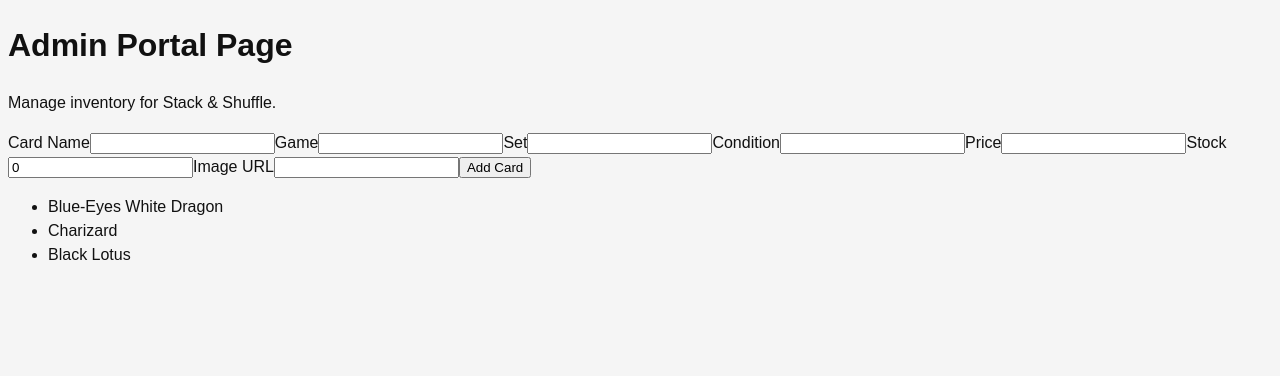
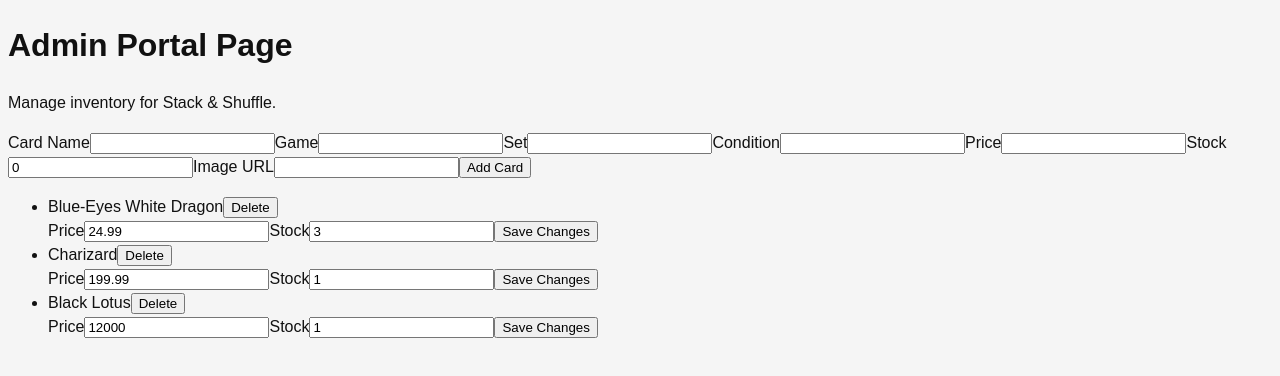
Before and after one commit to amacken3/tcg-card-showcase, a React (Vite) app: page /admin in a window 1280 px wide. Shown: the top 376 px of the page. Built offline with nearby package versions, Linux system fonts and the light colour scheme; data requests are answered from the project's data file.

Commit message:
add edit form to admin inventory items

```diff
--- a/src/components/CardInventoryList.jsx
+++ b/src/components/CardInventoryList.jsx
@@ -1,10 +1,17 @@
 import CardItem from "./CardItem";
 
-function CardInventoryList({ cards }) {
+function CardInventoryList({ cards = [], onDelete, showDeleteButton = false, updateCard, showEditForm = false }) {
     return (
         <ul>
             {cards.map((card) => (
-                <CardItem key={card.id} card={card} />
+                <CardItem
+                    key={card.id}
+                    card={card}
+                    onDelete={onDelete}
+                    showDeleteButton={showDeleteButton}
+                    updateCard={updateCard}
+                    showEditForm={showEditForm}
+                />
             ))}
         </ul>
     )
--- a/src/components/CardItem.jsx
+++ b/src/components/CardItem.jsx
@@ -1,10 +1,15 @@
-function CardItem({ card, onDelete, showDeleteButton = false }) {
+import EditCardForm from "./EditCardForm";
+
+function CardItem({ card, onDelete, showDeleteButton = false, updateCard, showEditForm = false }) {
   return (
     <li>
       {card.name}
       {showDeleteButton && (
         <button onClick={() => onDelete(card.id)}>Delete</button>
       )}
+      {showEditForm && (
+        <EditCardForm card={card} updateCard={updateCard} />
+      )}
     </li>
   );
 }
--- a/src/components/EditCardForm.jsx
+++ b/src/components/EditCardForm.jsx
@@ -0,0 +1,39 @@
+import React, { useState } from "react";
+
+function EditCardForm({ card, updateCard }) {
+  const [price, setPrice] = useState(String(card.price));
+  const [stock, setStock] = useState(card.stock);
+
+  function handleSubmit(e) {
+    e.preventDefault();
+
+    updateCard(card.id, {
+      price,
+      stock,
+    });
+  }
+
+  return (
+    <form onSubmit={handleSubmit}>
+      <label htmlFor="price">Price</label>
+      <input
+        id="price"
+        type="text"
+        value={price}
+        onChange={(e) => setPrice(e.target.value)}
+      />
+
+      <label htmlFor="stock">Stock</label>
+      <input
+        id="stock"
+        type="number"
+        value={stock}
+        onChange={(e) => setStock(Number(e.target.value))}
+      />
+
+      <button type="submit">Save Changes</button>
+    </form>
+  );
+}
+
+export default EditCardForm;
--- a/src/pages/AdminPortalPage.jsx
+++ b/src/pages/AdminPortalPage.jsx
@@ -7,7 +7,13 @@ function AdminPortalPage({ cards, addCard, updateCard, deleteCard }) {
       <h1>Admin Portal Page</h1>
       <p>Manage inventory for Stack & Shuffle.</p>
       <AddCardForm addCard={addCard} />
-      <CardInventoryList cards={cards} onDelete={ deleteCard } showDeleteButton={ true } />
+      <CardInventoryList
+        cards={cards}
+        onDelete={deleteCard}
+        showDeleteButton={true}
+        updateCard={updateCard}
+        showEditForm={true}
+      />
     </div>
   );
 }
```
Also changed, not shown: 1 other file (tests, documents, lock files or other folders).
